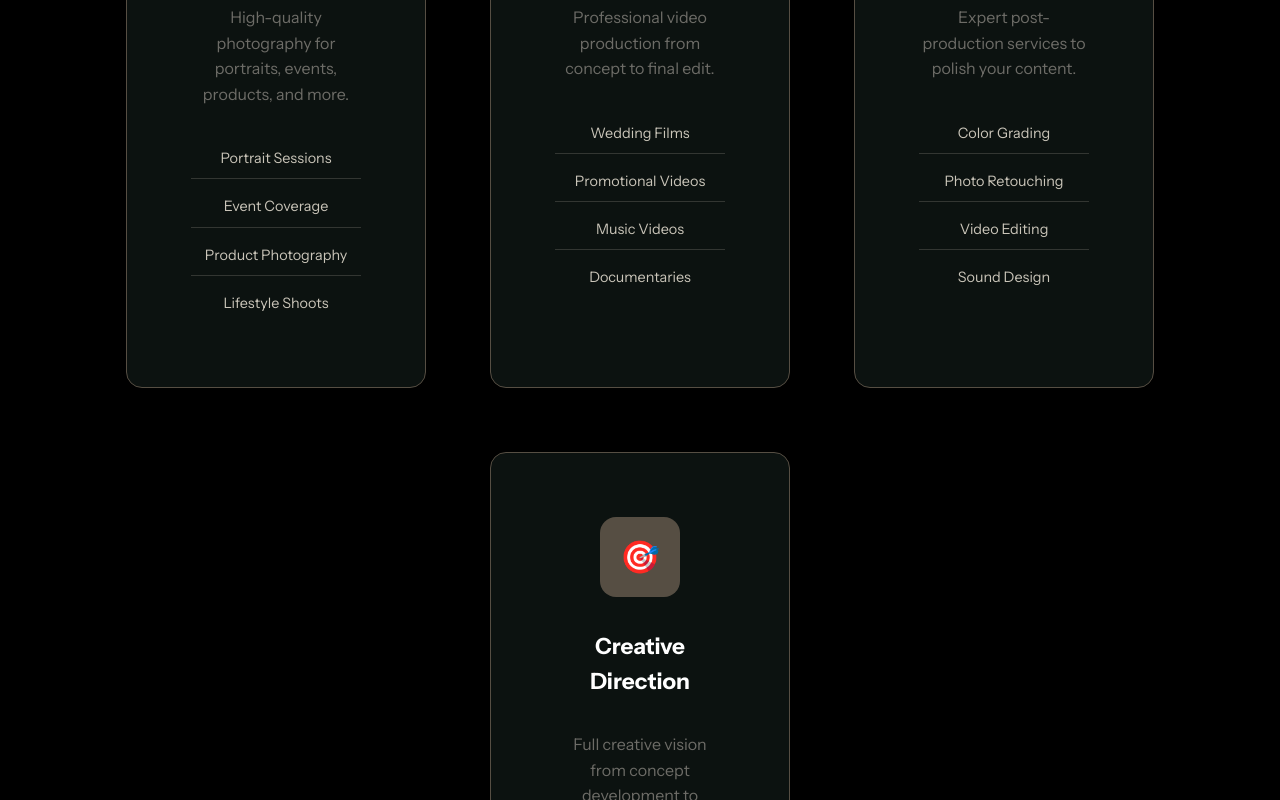
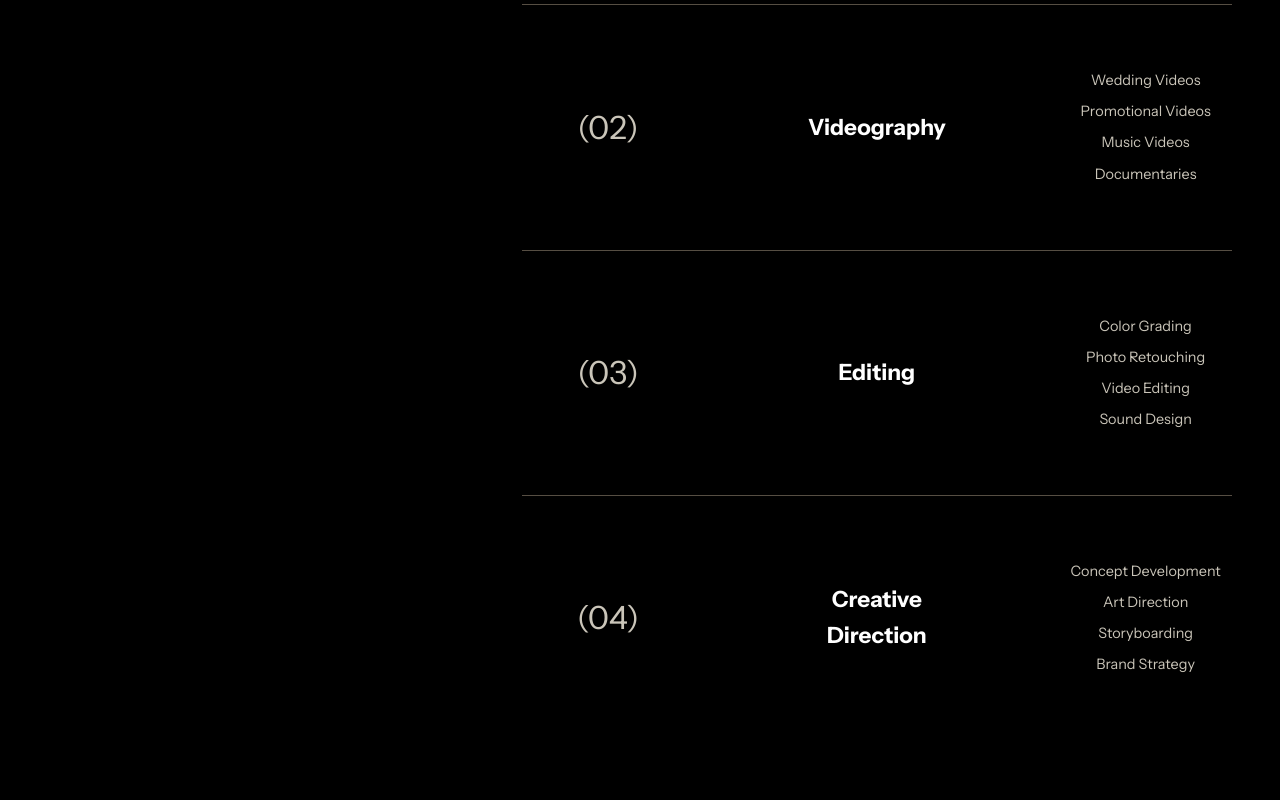
Before and after one commit to JABnat/blklotusproductions, a Next.js app: page / in a window 1280 px wide. Shown: the part 3820-4620 px from the top of the page. Built offline with nearby package versions, Linux system fonts and the light colour scheme; a web font is replaced by a local one.

Commit message:
modify helix smoother display

```diff
--- a/src/components/AboutSummary/AboutSummary.module.css
+++ b/src/components/AboutSummary/AboutSummary.module.css
@@ -196,6 +196,39 @@
 	}
 }
 
+@media screen and (max-width: 465px) {
+	.net {
+		flex-direction: row;
+		justify-content: center;
+		margin-top: 20%;
+		margin-bottom: 10%;
+		width: 100%;
+	}
+
+	.boxTopRow {
+		flex-direction: column;
+	}
+
+	.bottomRow {
+		flex-direction: column;
+	}
+
+	.img4 {
+		border-radius: 1rem 1rem 1rem 0;
+	}
+
+	.img3 {
+		border-radius: 1rem 1rem 1rem 0;
+	}
+
+	.img2 {
+		border-radius: 1rem 0 1rem 1rem;
+	}
+
+	.img1 {
+		border-radius: 1rem 0 0 1rem;
+	}
+}
 /* iPhone Mobile */
 @media screen and (max-width: 359px) {
 
@@ -212,14 +245,6 @@
 		place-content: center;
 	}
 
-	.net{
-		flex-direction: row;
-		justify-content: center;
-		margin-top: 50%;
-		margin-bottom: 10%;
-		width: 100%;
-	}
-
 	.boxTopRow {
 		flex-direction: column;
 	}
--- a/src/components/FeaturedWorks/FeaturedWorks.js
+++ b/src/components/FeaturedWorks/FeaturedWorks.js
@@ -18,7 +18,8 @@ export default function FeaturedWorks() {
       {/* Works Container */}
       <div className={styles.containerHeader}>
         <h2 className={styles.featuredTitle}>
-          Take a look at some of the work we've done at BlkLotus Productions
+          Take a look at some of the work we&apos;ve done at BlkLotus
+          Productions
         </h2>
         <button className={styles.contactButton}>Contact Us</button>
       </div>
--- a/src/components/FeaturedWorks/FeaturedWorks.module.css
+++ b/src/components/FeaturedWorks/FeaturedWorks.module.css
@@ -235,6 +235,15 @@
 
 /* Desktop -> switch to row at narrower widths (<=945px) */
 @media screen and (max-width: 945px) {
+
+  .containerHeader {
+    text-align: center;
+    align-self:center;
+    padding-left:0;
+    margin-bottom: 1rem;
+    align-items:center;
+  }
+
   .worksContainer {
     flex-direction: column;
     align-items: center; /* align image wrappers to same vertical line */
--- a/src/components/Services/Services.js
+++ b/src/components/Services/Services.js
@@ -6,10 +6,8 @@ import Link from "next/link";
 const services = [
   {
     id: 1,
-    icon: "📷",
+    number: "(01)",
     title: "Photography",
-    description:
-      "High-quality photography for portraits, events, products, and more.",
     features: [
       "Portrait Sessions",
       "Event Coverage",
@@ -19,11 +17,10 @@ const services = [
   },
   {
     id: 2,
-    icon: "🎬",
+    number: "(02)",
     title: "Videography",
-    description: "Professional video production from concept to final edit.",
     features: [
-      "Wedding Films",
+      "Wedding Videos",
       "Promotional Videos",
       "Music Videos",
       "Documentaries",
@@ -31,9 +28,8 @@ const services = [
   },
   {
     id: 3,
-    icon: "✂️",
+    number: "(03)",
     title: "Editing",
-    description: "Expert post-production services to polish your content.",
     features: [
       "Color Grading",
       "Photo Retouching",
@@ -43,9 +39,8 @@ const services = [
   },
   {
     id: 4,
-    icon: "🎯",
+    number: "(04)",
     title: "Creative Direction",
-    description: "Full creative vision from concept development to execution.",
     features: [
       "Concept Development",
       "Art Direction",
@@ -61,20 +56,31 @@ export default function Services() {
       {/* Marquee Title */}
       <div className={styles.marqueeWrapper}>
         <div className={styles.marquee}>
-          <span className={styles.marqueeText}>Services<sup style={{ fontSize: "0.5em" }}>(3)</sup></span>
+          <span className={styles.marqueeText}>
+            Services<sup style={{ fontSize: "0.5em" }}>(3)</sup>
+          </span>
         </div>
       </div>
 
       {/* Services Container */}
-      <div className={`container`}>
+      <div className="container">
         <div className={styles.servicesContainer}>
           {services.map((service) => (
             <div key={service.id} className={styles.serviceCard}>
-              <div className={styles.iconWrapper}>
-                <span className={styles.icon}>{service.icon}</span>
+              {/* Column 1 — Number */}
+              <div className={styles.column}>
+                <div className={styles.numberWrapper}>
+                  <span className={styles.number}>{service.number}</span>
                 </div>
+              </div>
+
+              {/* Column 2 — Title */}
+              <div className={styles.column}>
                 <h3 className={styles.serviceTitle}>{service.title}</h3>
-              <p className={styles.serviceDescription}>{service.description}</p>
+              </div>
+
+              {/* Column 3 — Features */}
+              <div className={styles.column}>
                 <ul className={styles.features}>
                   {service.features.map((feature, index) => (
                     <li key={index} className={styles.feature}>
@@ -82,6 +88,7 @@ export default function Services() {
                     </li>
                   ))}
                 </ul>
+              </div>
             </div>
           ))}
         </div>
--- a/src/components/Services/Services.module.css
+++ b/src/components/Services/Services.module.css
@@ -7,7 +7,6 @@
 /* Marquee Title */
 .marqueeWrapper {
   margin-bottom: var(--spacing-lg);
-  border-bottom: 1px solid var(--color-accent-3);
 }
 
 .marquee {
@@ -30,6 +29,7 @@
   0% {
     transform: translateX(0);
   }
+
   100% {
     transform: translateX(-50%);
   }
@@ -38,79 +38,67 @@
 /* Services Container */
 .servicesContainer {
   display: flex;
-  flex-wrap: wrap;
-  gap: var(--spacing-lg);
-  justify-content: center;
+  flex-direction: column;
+  width: 60%;
+  justify-content: flex-end;
+  margin-left: auto;
 }
 
 /* Service Card */
 .serviceCard {
-  flex: 1 1 calc(25% - var(--spacing-lg));
-  min-width: 250px;
-  max-width: 300px;
-  padding: var(--spacing-lg);
-  background-color: rgba(25, 37, 33, 0.5);
-  border-radius: 1rem;
-  border: 1px solid var(--color-accent-3);
+  display: flex;
+  flex-direction: row;
+  align-items: center;
+  /* vertical centering */
+  justify-content: space-between;
+  /* equal spacing */
+  width: 100%;
+  padding: var(--spacing-lg) 0;
+  border-top: 1px solid var(--color-accent-3);
+  gap: var(--spacing-xl);
+}
+
+/* 3 equal columns */
+.column {
+  flex: 1;
   display: flex;
   flex-direction: column;
   align-items: center;
+  /* center horizontally */
+  justify-content: center;
   text-align: center;
-  gap: var(--spacing-md);
-  transition: transform 0.3s ease, border-color 0.3s ease;
 }
 
-.serviceCard:hover {
-  transform: translateY(-8px);
-  border-color: var(--color-accent-1);
-}
-
-/* Service Icon */
-.iconWrapper {
-  width: clamp(60px, 10vw, 80px);
-  height: clamp(60px, 10vw, 80px);
+/* Number */
+.numberWrapper {
   display: flex;
   align-items: center;
   justify-content: center;
-  background-color: var(--color-accent-3);
-  border-radius: 1rem;
 }
 
-.icon {
+.number {
   font-size: clamp(1.5rem, 3vw, 2rem);
   color: var(--color-accent-1);
 }
 
-/* Service Content */
+/* Title */
 .serviceTitle {
   font-size: clamp(1.1rem, 2vw, 1.4rem);
   font-weight: 700;
   color: var(--color-white);
 }
 
-.serviceDescription {
-  font-size: clamp(0.85rem, 1.5vw, 1rem);
-  color: var(--color-accent-2);
-  line-height: 1.6;
-}
-
-/* Service Features */
+/* Features */
 .features {
   display: flex;
   flex-direction: column;
+  align-items: center;
   gap: var(--spacing-xs);
-  width: 100%;
 }
 
 .feature {
   font-size: clamp(0.75rem, 1.2vw, 0.9rem);
   color: var(--color-accent-1);
-  padding: var(--spacing-xs) 0;
-  border-bottom: 1px solid rgba(202, 197, 185, 0.2);
-}
-
-.feature:last-child {
-  border-bottom: none;
 }
 
 /* CTA Section */
@@ -121,7 +109,6 @@
   gap: var(--spacing-md);
   margin-top: var(--spacing-lg);
   padding-top: var(--spacing-lg);
-  border-top: 1px solid var(--color-accent-3);
 }
 
 .ctaText {
@@ -148,25 +135,24 @@
 /* Tablet */
 @media screen and (max-width: 1024px) {
   .serviceCard {
-    flex: 1 1 calc(50% - var(--spacing-lg));
+    flex-direction: row;
+    gap: var(--spacing-lg);
+  }
+
+  .column {
+    width: 100%;
   }
 }
 
-/* Android Mobile */
-@media screen and (max-width: 767px) {
-  .serviceCard {
-    flex: 1 1 100%;
-    max-width: 100%;
+@media screen and (max-width: 900px){
+  .servicesContainer{
+    width: 100%;
+  }
 }
 
+/* Mobile */
+@media screen and (max-width: 767px) {
   .marqueeText {
     padding: 0 var(--spacing-md);
   }
 }
-
-/* iPhone Mobile */
-@media screen and (max-width: 359px) {
-  .serviceCard {
-    padding: var(--spacing-md);
-  }
-}
--- a/src/components/Testimonials/Testimonials.module.css
+++ b/src/components/Testimonials/Testimonials.module.css
@@ -1,14 +1,44 @@
+/* Make section tall enough to scroll through all cards */
 .testimonials {
-  padding: var(--spacing-xl) 0;
+  padding: 0;
   background-color: var(--color-black);
   overflow: hidden;
+  position: relative;
+  min-height: 100vh;
+  /* exactly one viewport, no more */
+}
+
+.helix {
+  position: relative;
+  width: 100%;
+  height: 100vh;
+  display: flex;
+  align-items: center;
+  justify-content: center;
+  clip-path: inset(0 0 0 0);
+}
+
+.testimonialCard {
+  position: absolute;
+  left: 0;
+  right: 0;
+  margin-left: auto;
+  margin-right: auto;
+  transition: transform 0.05s ease-out, opacity 0.05s ease-out;
+  will-change: transform, opacity;
+  background-color: darkcyan;
+    opacity: 0.825;
+    padding: 1rem;
+    border-radius: 25px;
+    width:20%;
 }
 
 /* Marquee Title */
 .marqueeWrapper {
-  margin-bottom: var(--spacing-lg);
   border-bottom: 1px solid var(--color-accent-3);
   padding: var(--spacing-md) 0;
+  position: relative;
+  z-index: 2;
 }
 
 .marquee {
@@ -31,32 +61,10 @@ font-family: var(--font-subtitle);
   0% {
     transform: translateX(0);
   }
+
   100% {
     transform: translateX(-50%);
   }
-}
-
-/* Testimonials Container */
-.testimonialsContainer {
-  display: flex;
-  flex-wrap: wrap;
-  gap: var(--spacing-lg);
-  justify-content: center;
-}
-
-/* Testimonial Card */
-.testimonialCard {
-  flex: 1 1 calc(33.333% - var(--spacing-lg));
-  min-width: 300px;
-  max-width: 400px;
-  padding: var(--spacing-lg);
-  background-color: rgba(25, 37, 33, 0.3);
-  border-radius: 1rem;
-  border: 1px solid var(--color-accent-3);
-  display: flex;
-  flex-direction: column;
-  gap: var(--spacing-md);
-  position: relative;
 }
 
 /* Quote Icon */
@@ -131,15 +139,14 @@ font-family: var(--font-subtitle);
 /* Tablet */
 @media screen and (max-width: 1024px) {
   .testimonialCard {
-    flex: 1 1 calc(50% - var(--spacing-lg));
+    width: clamp(260px, 40vw, 360px);
   }
 }
 
 /* Android Mobile */
 @media screen and (max-width: 767px) {
   .testimonialCard {
-    flex: 1 1 100%;
-    max-width: 100%;
+    width: clamp(240px, 70vw, 340px);
   }
 
   .marqueeText {
@@ -151,6 +158,6 @@ font-family: var(--font-subtitle);
 @media screen and (max-width: 359px) {
   .testimonialCard {
     padding: var(--spacing-md);
-    min-width: 100%;
+    width: 85vw;
   }
 }
```
Also changed, not shown: src/components/Testimonials/Testimonials.js (+115 -4 lines). Lines whose indentation alone changed are shown as unchanged.
